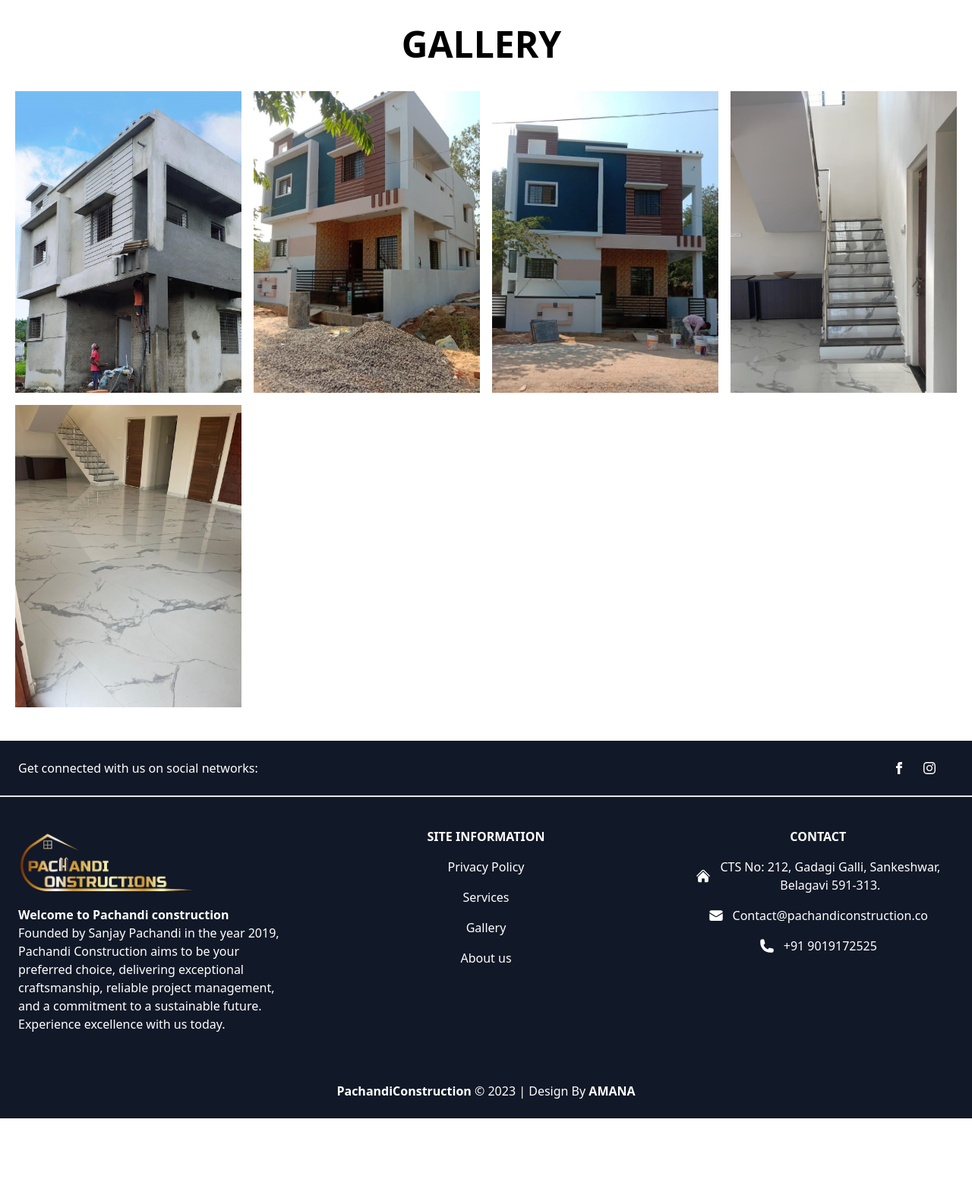
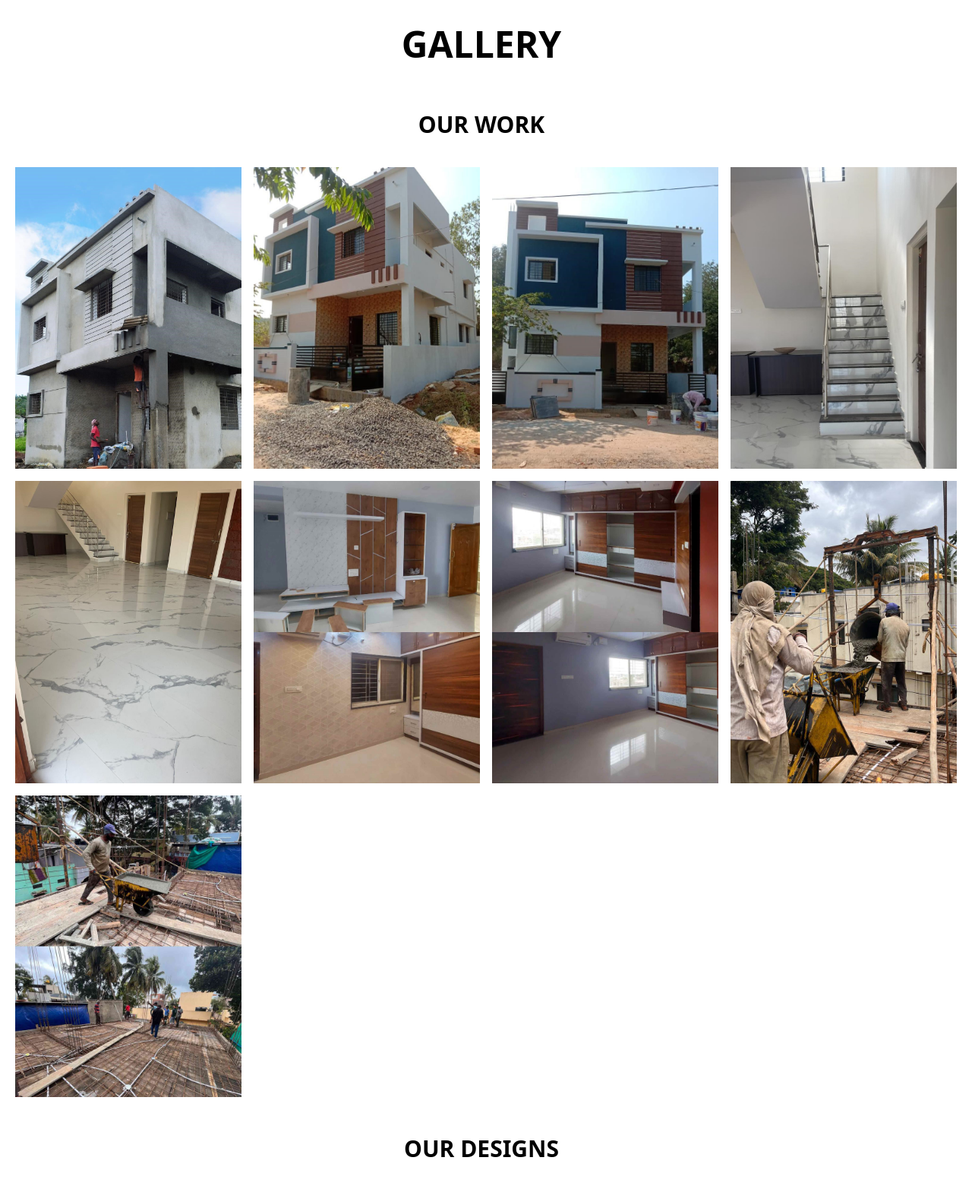
Before and after one commit to amince7/pachandiconstruction.co, a plain HTML site: page src/gallery.html in a window 1280 px wide. Shown: the part 100-1665 px from the top of the page at 76% size. Before the commit the page ends 1572 px from the top, so only its background shows below. Drawn offline with nearby package versions, Linux system fonts and the light colour scheme.

Commit message:
Updated the pic

```diff
--- a/src/gallery.html
+++ b/src/gallery.html
@@ -108,8 +108,14 @@
           <p
             class="text-grey-800 bg-white font-bold px-5 py-2.5 text-center mr-3 mb-3 text-3xl sm:text-3xl md:text-4xl lg:text-5xl">
             GALLERY</p>
+        </div>
+        <div class="flex items-center justify-center py-4  flex-wrap">
+          <p
+            class="text-grey-800 bg-white font-bold px-5 py-2.5 text-center mr-3 mb-3 text-3xl sm:text-xl md:text-2xl lg:text-3xl">
+            OUR WORK</p>
+        </div>
 
-        </div>
+
         <div class="grid grid-cols-1 md:grid-cols-4 gap-4">
           <div>
             <img class="h-auto max-w-full " src="/image/gallery/5.jpg" alt="">
@@ -126,34 +132,40 @@
           <div>
             <img class="h-auto max-w-full " src="/image/gallery/4.jpg" alt="">
           </div>
-
-
+          <div>
+            <img class="h-auto max-w-full " src="/image/gallery/6.jpg" alt="">
+          </div>
+          <div>
+            <img class="h-auto max-w-full " src="/image/gallery/7.jpg" alt="">
+          </div>
+          <div>
+            <img class="h-auto max-w-full " src="/image/gallery/d4.jpg" alt="">
+          </div>
+          <div>
+            <img class="h-auto max-w-full " src="/image/gallery/d5.jpg" alt="">
+          </div>
 
         </div>
         <br>
+        <div class="flex items-center justify-center py-4  flex-wrap">
+          <p
+            class="text-grey-800 bg-white font-bold px-5 py-2.5 text-center mr-3 mb-3 text-3xl sm:text-2xl md:text-2xl lg:text-3xl">
+            OUR DESIGNS</p>
+        </div>
 
-        <!--iv class="flex items-center justify-center py-4  flex-wrap">
-  <p class="text-grey-800 bg-white  text-4xl font-bold px-5 py-2.5 text-center mr-3 mb-3 ">PROJECT 2</p>
-
-</div>
         <div class="grid grid-cols-1 md:grid-cols-4 gap-4">
           <div>
-      <img class="h-auto max-w-full " src="https://flowbite.s3.amazonaws.com/docs/gallery/square/image.jpg" alt="">
+            <img class="h-auto max-w-full " src="/image/gallery/d1.jpg" alt="">
           </div>
           <div>
-      <img class="h-auto max-w-full " src="https://flowbite.s3.amazonaws.com/docs/gallery/square/image-1.jpg" alt="">
+            <img class="h-auto max-w-full " src="/image/gallery/d2.jpg" alt="">
           </div>
           <div>
-      <img class="h-auto max-w-full " src="https://flowbite.s3.amazonaws.com/docs/gallery/square/image-2.jpg" alt="">
+            <img class="h-auto max-w-full " src="/image/gallery/d3.jpg" alt="">
           </div>
-  <div>
-      <img class="h-auto max-w-full " src="https://flowbite.s3.amazonaws.com/docs/gallery/square/image-3.jpg" alt="">
         </div>
-  <div>
-      <img class="h-auto max-w-full " src="https://flowbite.s3.amazonaws.com/docs/gallery/square/image-4.jpg" alt="">
       </div>
-
-</div-->
+    </div>
   </div>
 
 
```
Also changed, not shown: image/gallery/6.jpg (added), image/gallery/7.jpg (added), image/gallery/d1.jpg (added), image/gallery/d2.jpg (added), image/gallery/d3.jpg (added), image/gallery/d4.jpg (added), image/gallery/d5.jpg (added). Lines whose indentation alone changed are shown as unchanged.
